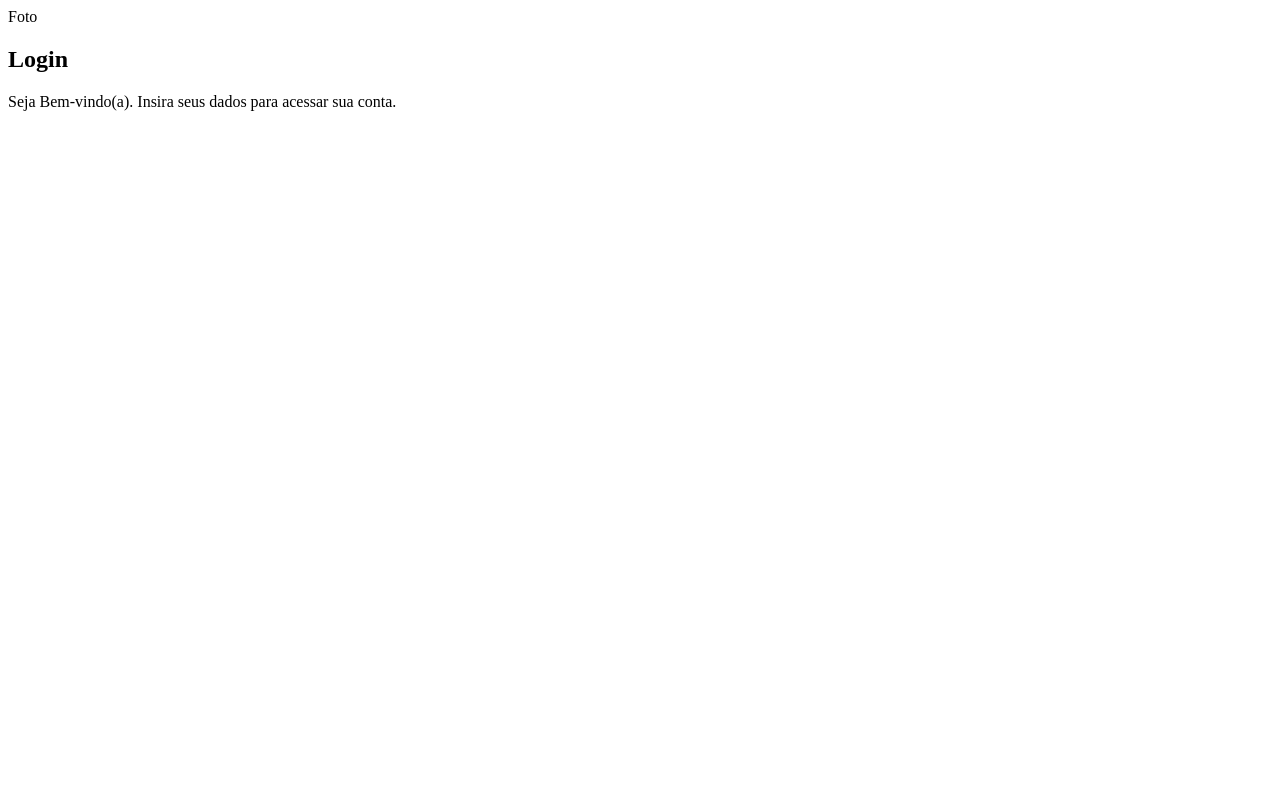
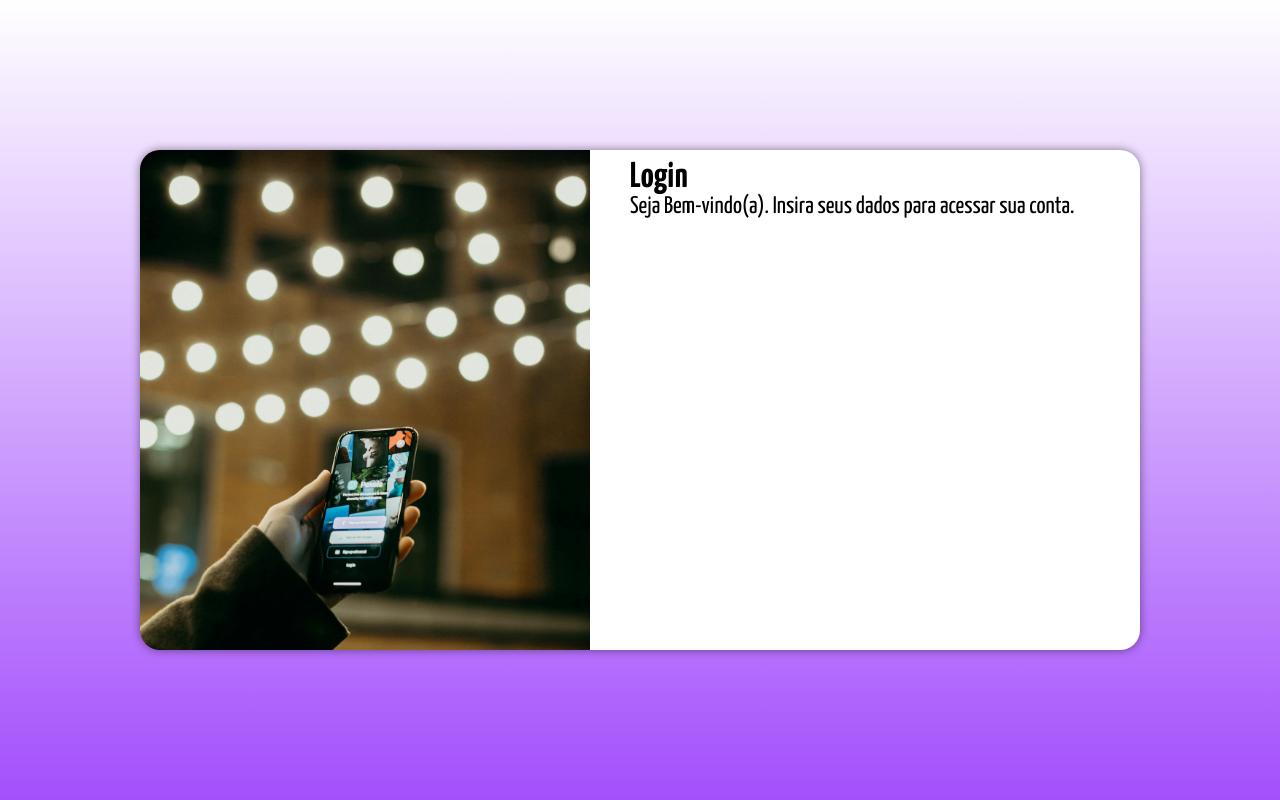
Before and after one commit to gustavopratesc/tela-login, a plain HTML site: page html/login.html in a window 1280 px wide. Drawn offline with Linux system fonts and the light colour scheme.

Commit message:
mediaquery-outras-telas

```diff
--- /dev/null
+++ b/estilos/mediaqueries.css
@@ -0,0 +1,55 @@
+@charset "UTF-8";
+
+/*
+Typical Device Breakpoints
+--------------------------
+Pequenas telas: de 320 ate 642px
+Celular: de 642px ate 767px
+tablet: 767px até 1279px
+Desktops: 1279px ate 1920px
+Grandes Telas: acima de 1920px
+*/
+
+@media screen and (min-width: 768px) and (max-width: 1279px) {
+    body {
+        background-image: linear-gradient(to top, rgba(255, 0, 255, 0.592), white);
+        font-size: 24px;
+    }
+
+    #login {
+        width: 80vw;
+    }
+
+    #login > #imagem {
+        float: left;
+        width: 30%;
+        height: 100%;
+    }
+
+    #login > #formulario {
+        float: right;
+        width: 66%;
+    }
+}
+
+@media screen and (min-width: 1279px) {
+    body {
+        font-size: 1.5em;
+        background-image: linear-gradient(to top, rgba(255, 0, 255, 0.592), white);
+    }
+
+    #login {
+        width: 1000px;
+    }
+    #imagem {
+        float: left;
+        height: 100%;
+        width: 45%;
+        padding-bottom: 500px;
+
+    }
+    #login > #formulario {
+        float: right;
+        width: 50%;
+    }
+}
--- a/estilos/style.css
+++ b/estilos/style.css
@@ -1,4 +1,6 @@
 @charset "UTF-8";
+
+@import url('https://fonts.googleapis.com/css2?family=Yanone+Kaffeesatz:wght@200..700&display=swap');
 
 /*
     Patela de cores
@@ -6,3 +8,54 @@
     Roxo
     Branco
 */
+
+* {
+    margin: 0px;
+    padding: 0px;
+    font-family: Yanone Kaffeesatz, Arial, Helvetica, sans-serif;
+}
+
+
+body, html {
+    background-color: rgb(31, 193, 247);
+    height: 100vh;
+    width: 100vw;
+
+}
+
+main {
+    position: relative;
+    height: 100vh;
+    width: 100vw;
+}
+
+#login {
+    position: absolute;
+    top: 50%;
+    left: 50%;
+    transform: translate(-50%, -50%);
+    overflow: hidden;
+
+    background-color: white;
+    width: 250px;
+    height: 500px;
+    border-radius: 20px;
+    box-shadow: 0px 0px 10px rgba(0, 0, 0, 0.458);
+
+    transition: width 0.5s, height 0.5s;
+    transition-timing-function: ease;
+}
+
+#login > #imagem {
+    display: block;
+    background: rgb(216, 14, 216) url(../image/pexels-cottonbro-3585089.jpg);
+    background-repeat: no-repeat;
+    background-size: cover;
+    background-position: center center;
+    height: 200px;
+}
+
+#login > #formulario {
+    display: block;
+    padding: 10px;
+}
--- a/html/login.html
+++ b/html/login.html
@@ -4,13 +4,14 @@
     <meta charset="UTF-8">
     <meta name="viewport" content="width=device-width, initial-scale=1.0">
     <link rel="stylesheet" href="../estilos/style.css">
+    <link rel="stylesheet" href="../estilos/mediaqueries.css">
     <title>Login</title>
 </head>
 <body>
     <main>
         <section id="login">
             <div id="imagem">
-                Foto
+
             </div>
             <div id="formulario">
                 <h1>Login</h1>
```
